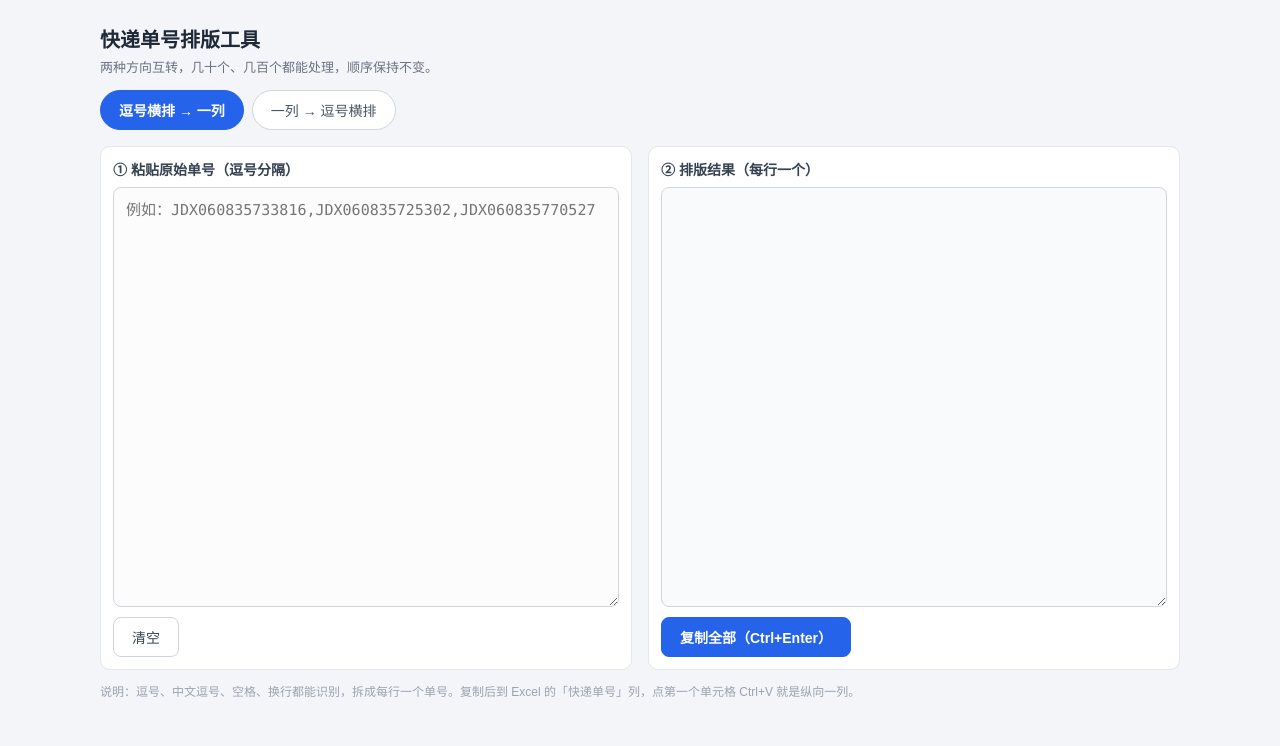
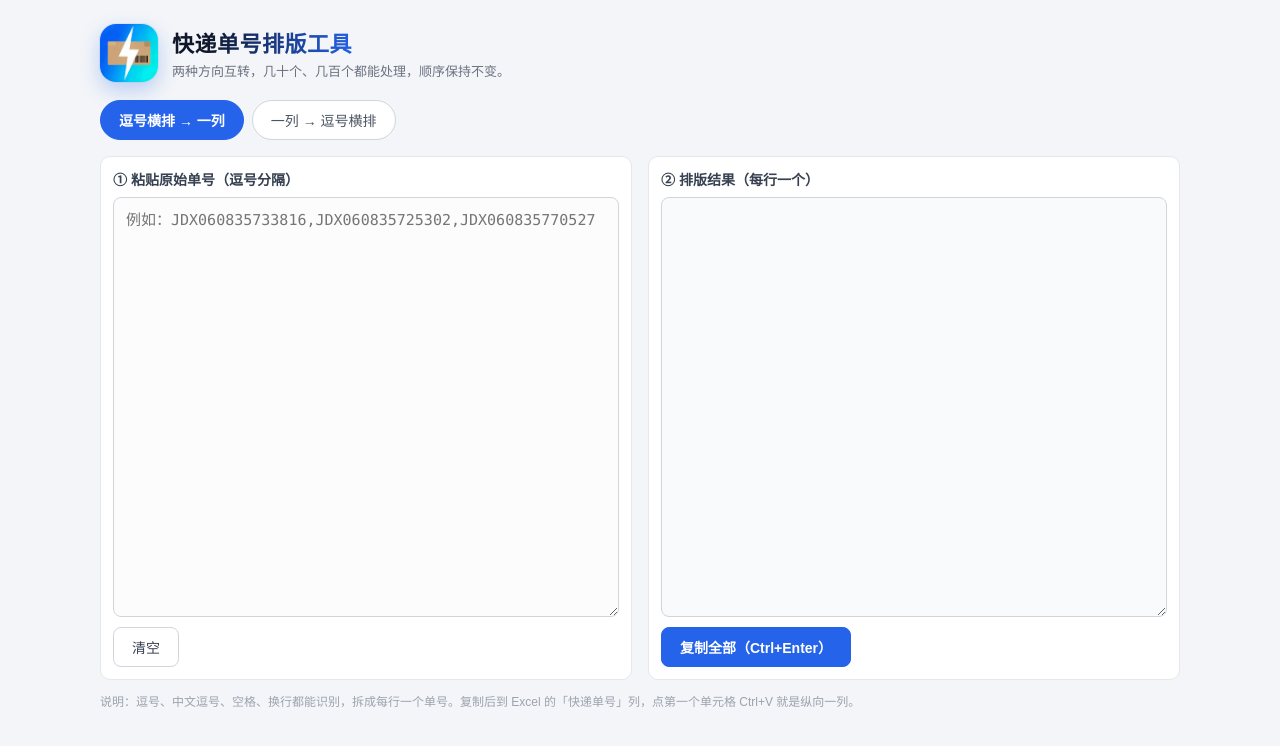
Before and after one commit to iptv369/kuaidi-tool, a plain HTML site: page index.html in a window 1280 px wide. Drawn offline with Linux system fonts and the light colour scheme.

Commit message:
feat: add logo icon and brand header

```diff
--- a/index.html
+++ b/index.html
@@ -4,6 +4,7 @@
 <meta charset="UTF-8">
 <meta name="viewport" content="width=device-width, initial-scale=1.0">
 <title>快递单号排版工具</title>
+<link rel="icon" type="image/png" href="logo.png">
 <style>
   * { box-sizing: border-box; }
   body {
@@ -14,8 +15,24 @@
     color: #1f2937;
   }
   .wrap { max-width: 1080px; margin: 0 auto; }
-  h1 { font-size: 20px; margin: 0 0 4px; }
-  .sub { font-size: 13px; color: #6b7280; margin-bottom: 14px; }
+  .brand { display: flex; align-items: center; gap: 14px; margin-bottom: 18px; }
+  .logo {
+    width: 58px;
+    height: 58px;
+    flex: none;
+    border-radius: 16px;
+    box-shadow: 0 8px 20px rgba(37, 99, 235, .28), 0 0 0 1px rgba(37, 99, 235, .08);
+  }
+  h1 {
+    font-size: 22px;
+    margin: 0 0 3px;
+    letter-spacing: .5px;
+    background: linear-gradient(92deg, #0f172a 10%, #2563eb 55%, #06b6d4 95%);
+    -webkit-background-clip: text;
+    background-clip: text;
+    -webkit-text-fill-color: transparent;
+  }
+  .sub { font-size: 13px; color: #6b7280; }
 
   .modes { display: flex; gap: 8px; margin-bottom: 16px; }
   .mode {
@@ -112,8 +129,13 @@
 </head>
 <body>
 <div class="wrap">
-  <h1>快递单号排版工具</h1>
-  <div class="sub">两种方向互转，几十个、几百个都能处理，顺序保持不变。</div>
+  <div class="brand">
+    <img class="logo" src="logo.png" alt="快递单号排版工具">
+    <div>
+      <h1>快递单号排版工具</h1>
+      <div class="sub">两种方向互转，几十个、几百个都能处理，顺序保持不变。</div>
+    </div>
+  </div>
 
   <div class="modes">
     <div class="mode active" data-mode="toColumn" onclick="setMode('toColumn')">逗号横排 → 一列</div>
```
Also changed, not shown: logo.png (added).
